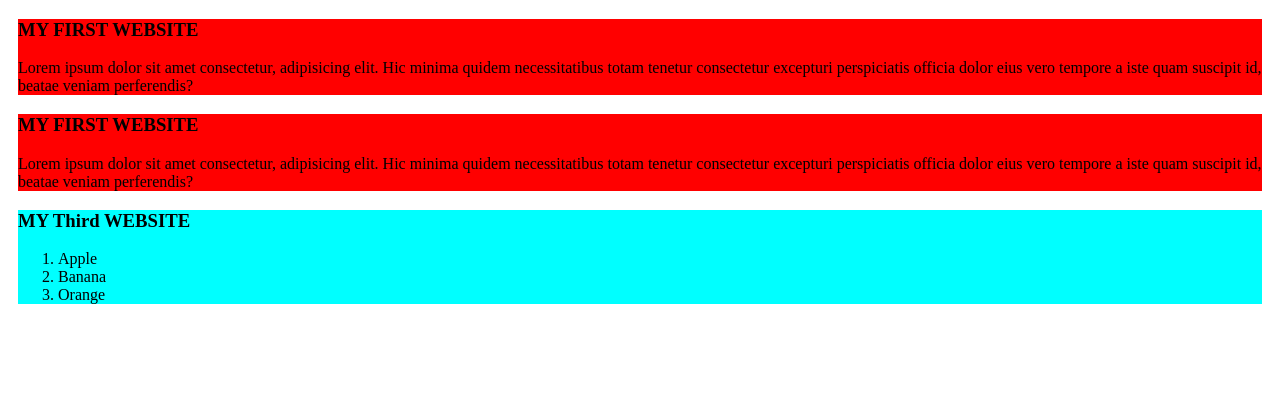
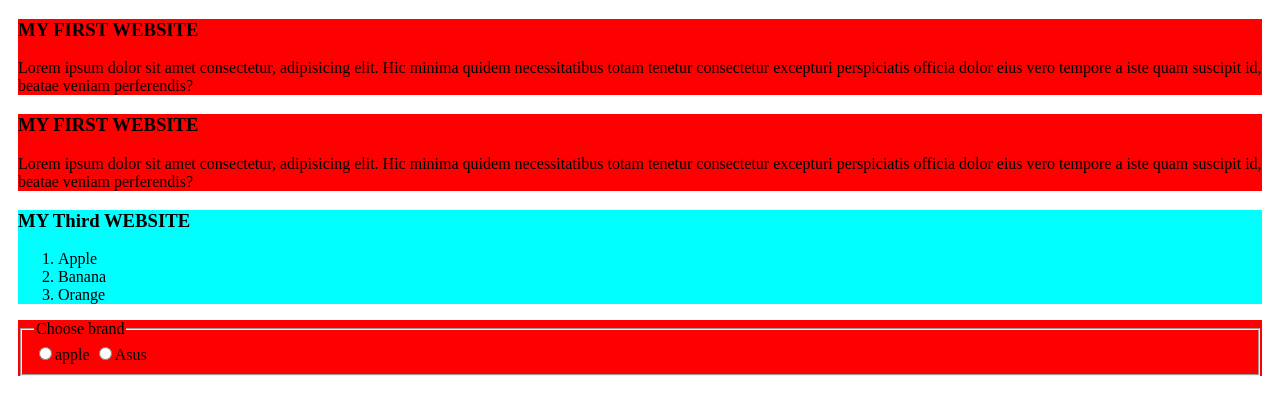
Before and after one commit to shafinahmed504/abar-practice, a plain HTML site: page index.html in a window 1280 px wide. Drawn offline with Linux system fonts and the light colour scheme.

Commit message:
input added

```diff
--- a/index.html
+++ b/index.html
@@ -27,6 +27,13 @@
             <li>Orange</li>
         </ol>
     </div>
+    <div>
+        <fieldset>
+            <legend>Choose brand</legend>
+            <input type="radio">apple
+            <input type="radio">Asus
+        </fieldset>
+    </div>
 
 </body>
 </html>
```
